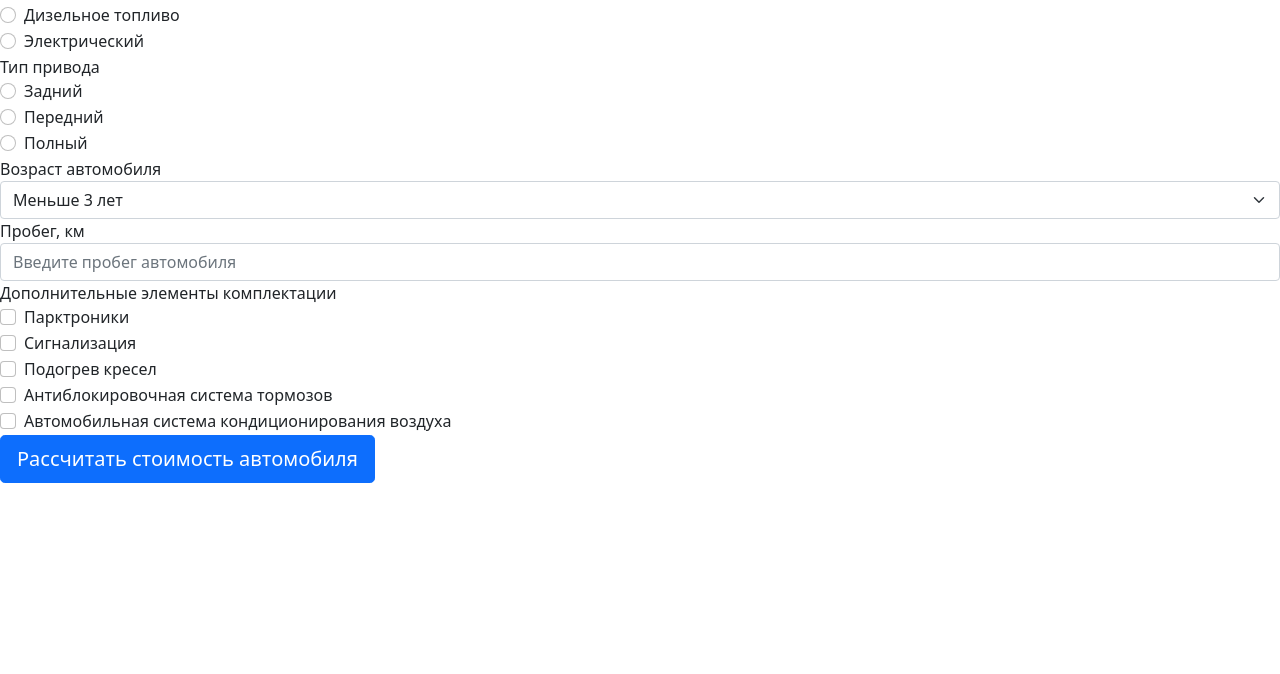
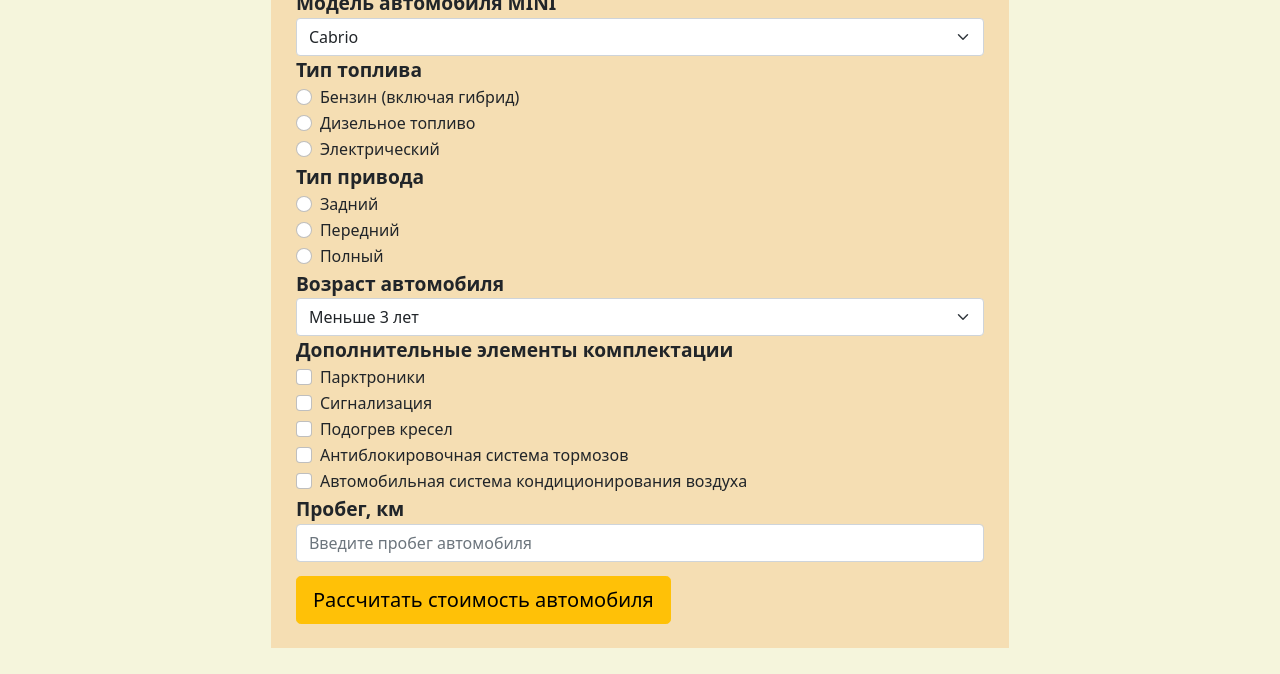
Before and after one commit to tintinelle/Auto-calculator, a plain HTML site: page index.html in a window 1280 px wide. Shown: the part 165-839 px from the top of the page. Before the commit the page ends 800 px from the top, so only its background shows below. Drawn offline with nearby package versions, Linux system fonts and the light colour scheme.

Commit message:
failed to fix

```diff
--- a/assets/script/index.js
+++ b/assets/script/index.js
@@ -12,25 +12,25 @@ const driveTypes = document.querySelectorAll('input[name="drive"]');
 const carAge = document.querySelectorAll('option[name="age"]');
 // console.log(carAge);
 
-const mileage = document.querySelector('input[name="mileage"]');
+const mileage = document.querySelectorAll('input[name="mileage"]');
+let mileageValue = mileage.value;
+// console.log(mileageValue);
 // console.log(mileage);
+const highMileage = 150000;
+const mediumMileage = 100000;
+const lowMileage = 50000;
+
 
 const additionalElements = document.querySelectorAll('input[name="additional"]');
 // console.log(additionalElements);
 
-let totalPrice = 0;
 const button = document.getElementById('calculate');
 
-
 const countPrice = () => {
-    // getCarModelValue();
-    // getEngineValue();
-    // getDriveTypelValue();
-    // getMileageValue();
-    // getCarAgeValue();
-    // getAdditionalElementsValue();
-    const mileageValue = mileage.value;
+    let totalPrice = 0;
+    mileageValue = +mileageValue;
     console.log(mileageValue);
+    console.log(typeof mileageValue);
 
     for (let i = 0; i < carModels.length; i++) {
         if (carModels[i].selected == true) {
@@ -56,30 +56,38 @@ const countPrice = () => {
         }
     }
 
-    if (+mileageValue >= 150000) {
-        totalPrice *= 0.7;
-    }
-    else if (+mileageValue >= 100000 && +mileageValue < 150000) {
-        totalPrice *= 0.8;
-    }
-    else if (+mileageValue >= 50000 && +mileageValue < 100000) {
-        totalPrice *= 1;
-    }
-    else if (+mileageValue >= 30000 && +mileageValue < 50000) {
-        totalPrice *= 1.1;
-    }
-    else {
-        totalPrice *= 1.2;
-    }
-
     for (let i = 0; i < additionalElements.length; i++) {
         if (additionalElements[i].checked == true) {
             totalPrice += +additionalElements[i].value;
         }
     }
 
+    if (mileageValue >= highMileage) {
+        totalPrice *= 0.7;
+        console.log(totalPrice);
+    } else if (mileageValue <= highMileage && mileageValue > mediumMileage) {
+        console.log(totalPrice);
+    } else {
+        totalPrice *= 1.2;
+        console.log(totalPrice);
+    }
+
     alert(totalPrice);
-}
+
+};
 
 
 button.addEventListener('click', countPrice);
+
+// if (+mileageValue >= 150000) {
+//     totalPrice *= 0.7;
+// } else
+// if (+mileageValue >= 100000 && +mileageValue < 150000) {
+//     totalPrice *= 0.8;
+// } else if (+mileageValue >= 50000 && +mileageValue < 100000) {
+//     totalPrice *= 1;
+// } else if (+mileageValue >= 30000 && +mileageValue < 50000) {
+//     totalPrice *= 1.1;
+// } else {
+//     totalPrice *= 1.2;
+// }
--- a/assets/style/style.css
+++ b/assets/style/style.css
@@ -0,0 +1,20 @@
+.main {
+    background-color: #F5F5DC;
+    padding: 2%;
+}
+
+.main__form {
+    margin-left: 20%;
+    width: 60%;
+    padding: 2%;
+    background-color: #F5DEB3;
+}
+
+.main__label {
+    font-size: 1.2em;
+    font-weight: 600;
+}
+
+.main__button {
+    margin-top: 2%;
+}
--- a/index.html
+++ b/index.html
@@ -15,10 +15,11 @@
 <body>
     <header class="header"></header>
     <main class="main">
+        <form class="main__form" onsubmit="return false">
             <h1 class="main__title">Рассчитайте стоимость своего MINI онлайн</h1>
 
-        <fieldset>
-            <label for="carModel" class="control-label">Модель автомобиля MINI</label>
+            <fieldset class="main__input">
+                <label for="carModel" class="control-label main__label">Модель автомобиля MINI</label>
                 <select class="form-select" id="carModel">
                     <option selected name="carModel" value="800000">Cabrio</option>
                     <option name="carModel" value="600000">Clubman</option>
@@ -30,8 +31,8 @@
                 </select>
             </fieldset>
 
-        <fieldset>
-            <label for="" class="control-label">Тип топлива</label>
+            <fieldset class="main__input">
+                <label for="" class="control-label main__label">Тип топлива</label>
                 <div class="form-check">
                     <input class="form-check-input" type="radio" name="engine" id="gasolineEngine" value="100000">
                     <label class="form-check-label" for="gasolineEngine">
@@ -54,8 +55,8 @@
                 </div>
             </fieldset>
 
-        <fieldset>
-            <label for="" class="control-label">Тип привода</label>
+            <fieldset class="main__input">
+                <label for="" class="control-label main__label">Тип привода</label>
                 <div class="form-check">
                     <input class="form-check-input" type="radio" name="drive" value="80000" id="rearDrive">
                     <label class="form-check-label" for="rearDrive">
@@ -78,8 +79,8 @@
                 </div>
             </fieldset>
 
-        <fieldset>
-            <label for="ageAuto" class="control-label">Возраст автомобиля</label>
+            <fieldset class="main__input">
+                <label for="ageAuto" class="control-label main__label">Возраст автомобиля</label>
                 <select class="form-select" id="ageAuto">
                     <option selected name="age" value="1.2">Меньше 3 лет</option>
                     <option name="age" value="1.1">От 3 до 5 лет</option>
@@ -88,16 +89,12 @@
                 </select>
             </fieldset>
 
-        <div class="form-group">
-            <label for="mileage" class="control-label">Пробег, км</label>
-            <input id="mileage" name="mileage" class="form-control" type="number"
-                placeholder="Введите пробег автомобиля">
-        </div>
 
-        <fieldset id="additional">
-            <label class="control-label">Дополнительные элементы комплектации</label>
+            <fieldset id="additional" class="main__input">
+                <label class="control-label main__label">Дополнительные элементы комплектации</label>
                 <div class="form-check">
-                <input class="form-check-input checkbox" type="checkbox" name="additional" value="8000" id="parktronic">
+                    <input class="form-check-input checkbox" type="checkbox" name="additional" value="8000"
+                        id="parktronic">
                     <label class="form-check-label" for="parktronic">
                         Парктроники
                     </label>
@@ -111,7 +108,8 @@
                 </div>
 
                 <div class="form-check">
-                <input class="form-check-input checkbox" type="checkbox" name="additional" value="15000" id="heating">
+                    <input class="form-check-input checkbox" type="checkbox" name="additional" value="15000"
+                        id="heating">
                     <label class="form-check-label" for="heating">
                         Подогрев кресел
                     </label>
@@ -133,16 +131,19 @@
                 </div>
             </fieldset>
 
-        <div class="error__message" id="errorMessage"></div>
+            <div class="form-group main__input">
+                <label for="mileage" class="control-label main__label">Пробег, км</label>
+                <input id="mileage" name="mileage" class="form-control" type="number" value
+                    placeholder="Введите пробег автомобиля">
+            </div>
 
-        <button type="submit" class="btn btn-primary btn-lg" id="calculate">Рассчитать стоимость
+            <!-- <div class="error__message" id="errorMessage"></div> -->
+
+            <button type="submit" class="btn btn-warning btn-lg main__button" id="calculate">Рассчитать стоимость
                 автомобиля</button>
         </form>
     </main>
 
-    <!-- <script src="https://cdn.jsdelivr.net/npm/bootstrap@5.0.2/dist/js/bootstrap.bundle.min.js"
-        integrity="sha384-MrcW6ZMFYlzcLA8Nl+NtUVF0sA7MsXsP1UyJoMp4YLEuNSfAP+JcXn/tWtIaxVXM" crossorigin="anonymous">
-    </script> -->
     <script src="assets/script/index.js"></script>
 </body>
 
```
Lines whose indentation alone changed are shown as unchanged.
